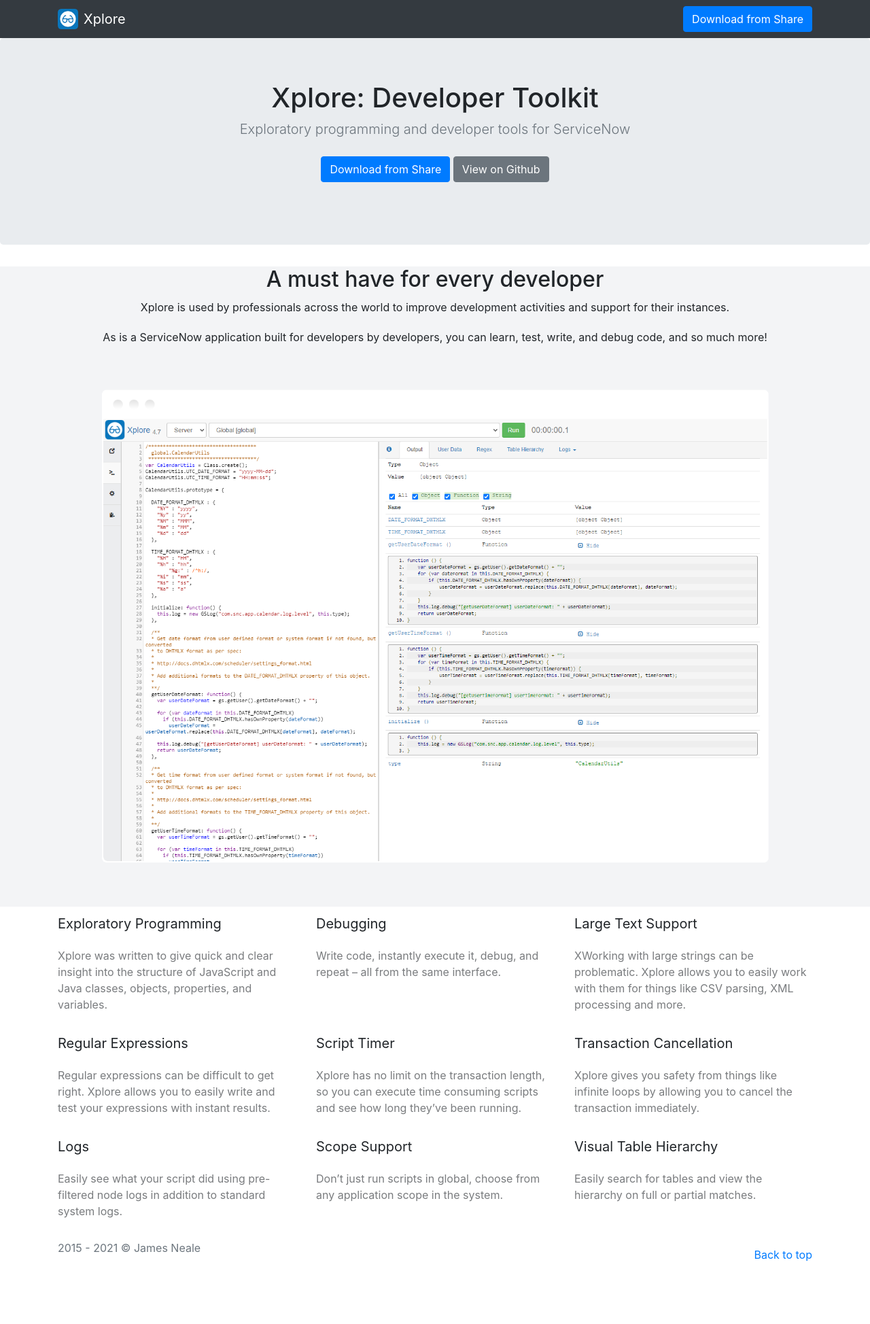
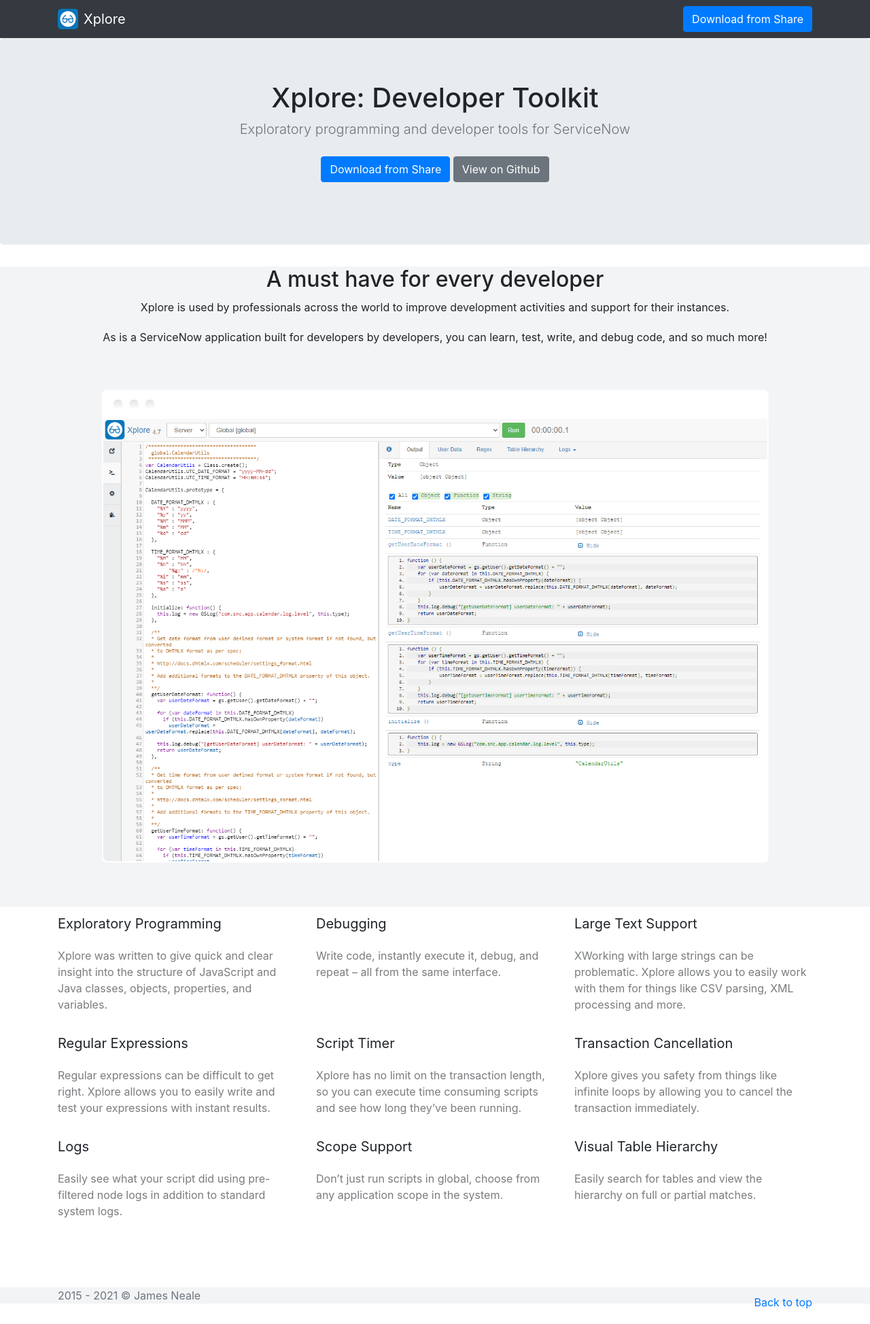
Before and after one commit to jneale/Xplore, a Jekyll site: the page built from index.md, in a window 1280 px wide. Shown: the whole page at 68% size. Built offline with Jekyll 4.4.1, drawn with Linux system fonts in a browser that asks for light colours; nearby versions of some CDN libraries; our own code applies the rules of GitHub Pages for plain Markdown files; before the commit the page ends 1878 px from its top, so only the background shows below that.

Commit message:
Update layout

```diff
--- a/_layouts/default.html
+++ b/_layouts/default.html
@@ -46,7 +46,7 @@
 
     </main>
 
-    <footer class="text-muted">
+    <footer class="section-light text-muted">
       <div class="container">
         <p class="float-right">
           <a href="#">Back to top</a>
--- a/style.css
+++ b/style.css
@@ -2,6 +2,10 @@ p {
   margin-top: 10px;
   margin-bottom: 20px;
   line-height: 24px;
+}
+
+footer {
+	margin-top: 5rem;
 }
 
 .section-light {
```
